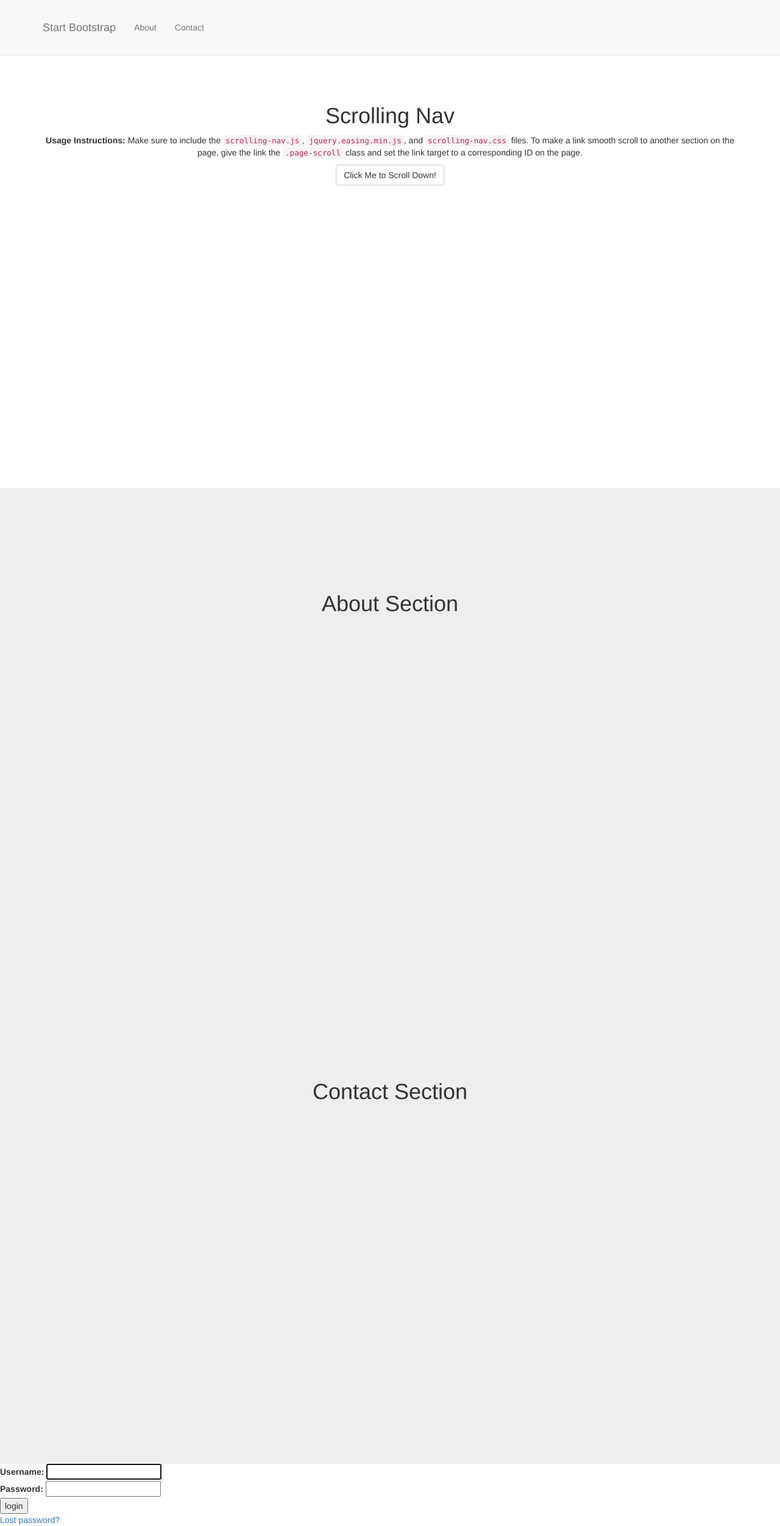
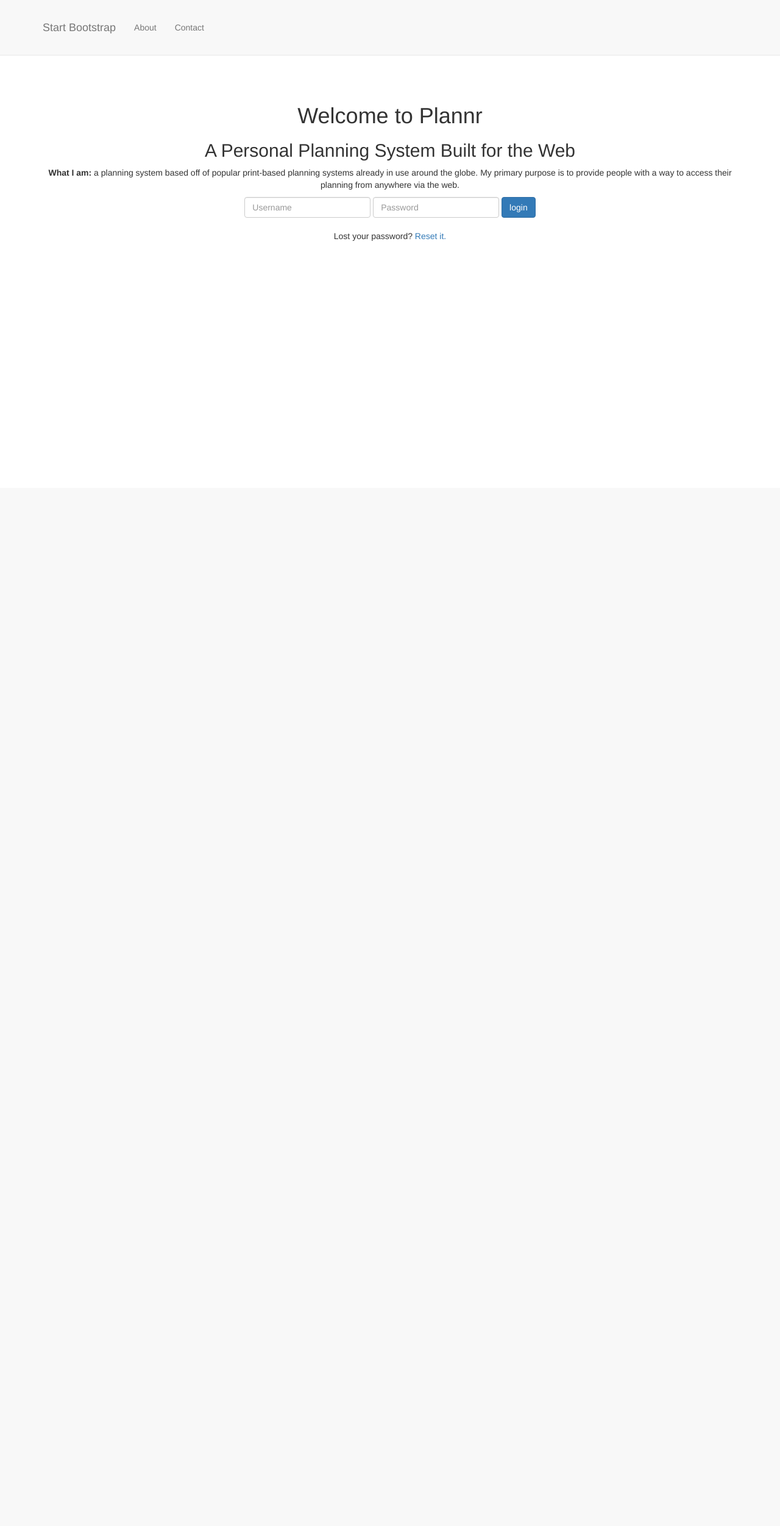
Before and after one commit to mfreema1/ssw-215, a Django app: page /accounts/login/ in a window 1280 px wide. Shown: the whole page at 61% size. After the commit the page ends 395 px from the top, so only its background shows below. Run offline with Django 3.2, Linux system fonts and the light colour scheme; some libraries are stand-ins or nearby versions.

Commit message:
Update login form to Bootstrap

```diff
--- a/project/plannr/notebook/views.py
+++ b/project/plannr/notebook/views.py
@@ -23,27 +23,23 @@ from django.views.generic.list import ListView
 class DailyListView(LoginRequiredMixin, ListView):
     model = DailyEntry
     login_url = '/accounts/login/'
-    redirect_field_name = '/notebook/'
     paginate_by = 10
 
 from django.views.generic.detail import DetailView
 class DailyDetailView(LoginRequiredMixin, DetailView):
     model = DailyEntry
     login_url = '/accounts/login/'
-    #redirect_field_name = '/notebook/daily/'
 
 
 class WeeklyListView(LoginRequiredMixin, ListView):
     model = WeeklyEntry
     login_url = '/accounts/login/'
-    #redirect_field_name = '/notebook/weekly/'
     #order this somehow
     paginate_by = 10
 
 class WeeklyDetailView(LoginRequiredMixin, DetailView):
     model = WeeklyEntry
     login_url = '/accounts/login/'
-    #redirect_field_name = '/notebook/weekly/'
     """
     Shouldn't need to run any kind of pre-processing here.  We can just grab all of our
     foreign keys from directly inside of the template
--- a/project/plannr/templates/registration/login.html
+++ b/project/plannr/templates/registration/login.html
@@ -5,68 +5,40 @@
         <div class="container">
             <div class="row">
                 <div class="col-lg-12">
-                    <h1>Scrolling Nav</h1>
-                    <p><strong>Usage Instructions:</strong> Make sure to include the <code>scrolling-nav.js</code>, <code>jquery.easing.min.js</code>, and <code>scrolling-nav.css</code> files. To make a link smooth scroll to another section on the page, give the link the <code>.page-scroll</code> class and set the link target to a corresponding ID on the page.</p>
-                    <a class="btn btn-default page-scroll" href="#about">Click Me to Scroll Down!</a>
+                    <h1>Welcome to Plannr</h1>
+                    <h2>A Personal Planning System Built for the Web</h2>
+                    <p><strong>What I am:</strong> a planning system based off of popular print-based planning systems already in use around the globe.  My primary purpose
+                    is to provide people with a way to access their planning from anywhere via the web.</p>
+
+                    {% if form.errors %}
+                    <p><code>Your username and password didn't match.  Please try again.</code></p>
+                    {% endif %}
+
+                    {% if next %}
+                        {% if user.is_authenticated %}
+                        <p><code>Your account doesn't have access to this page. To proceed, please login with an account that has access.</code></p>
+                        {% else %}
+                        <p><code>Please login to see this page.</code></p>
+                        {% endif %}
+                    {% endif %}
+
+                    <form method="post" action="{% url 'login' %}" class="form-inline">
+                        {% csrf_token %}
+                        <div class="form-group">
+                            <label class="sr-only" for="id_username" ></label>
+                            <input type="text" name="username" class="form-control" placeholder="Username" />
+                        </div>
+                        <div class="form-group">
+                            <label class="sr-only" for="id_password" ></label>
+                            <input class="form-control" type="password" name="password" placeholder="Password" />
+                        </div>
+                        <input type="submit" class="btn btn-primary" value="login" />
+                        <input type="hidden" name="next" value="{{ next }}" />
+                    </form>
+                    <br>
+                    <p>Lost your password? <a href="{% url 'password_reset' %}">Reset it.</a></p>
                 </div>
             </div>
         </div>
     </section>
-
-    <!-- About Section -->
-    <section id="about" class="about-section">
-        <div class="container">
-            <div class="row">
-                <div class="col-lg-12">
-                    <h1>About Section</h1>
-                </div>
-            </div>
-        </div>
-    </section>
-
-    <!-- Contact Section -->
-    <section id="contact" class="contact-section">
-        <div class="container">
-            <div class="row">
-                <div class="col-lg-12">
-                    <h1>Contact Section</h1>
-                </div>
-            </div>
-        </div>
-    </section>
-
-    {% if form.errors %}
-    <p>Your username and password didn't match. Please try again.</p>
-    {% endif %}
-
-    {% if next %}
-        {% if user.is_authenticated %}
-        <p>Your account doesn't have access to this page. To proceed,
-        please login with an account that has access.</p>
-        {% else %}
-        <p>Please login to see this page.</p>
-        {% endif %}
-    {% endif %}
-
-    <form method="post" action="{% url 'login' %}">
-    {% csrf_token %}
-
-    <div>
-    <td>{{ form.username.label_tag }}</td>
-    <td>{{ form.username }}</td>
-    </div>
-    <div>
-    <td>{{ form.password.label_tag }}</td>
-    <td>{{ form.password }}</td>
-    </div>
-
-    <div>
-    <input type="submit" value="login" />
-    <input type="hidden" name="next" value="{{ next }}" />
-    </div>
-    </form>
-
-    {# Assumes you setup the password_reset view in your URLconf #}
-    <p><a href="{% url 'password_reset' %}">Lost password?</a></p>
-
 {% endblock %}
```
Also changed, not shown: project/plannr/db.sqlite3.
